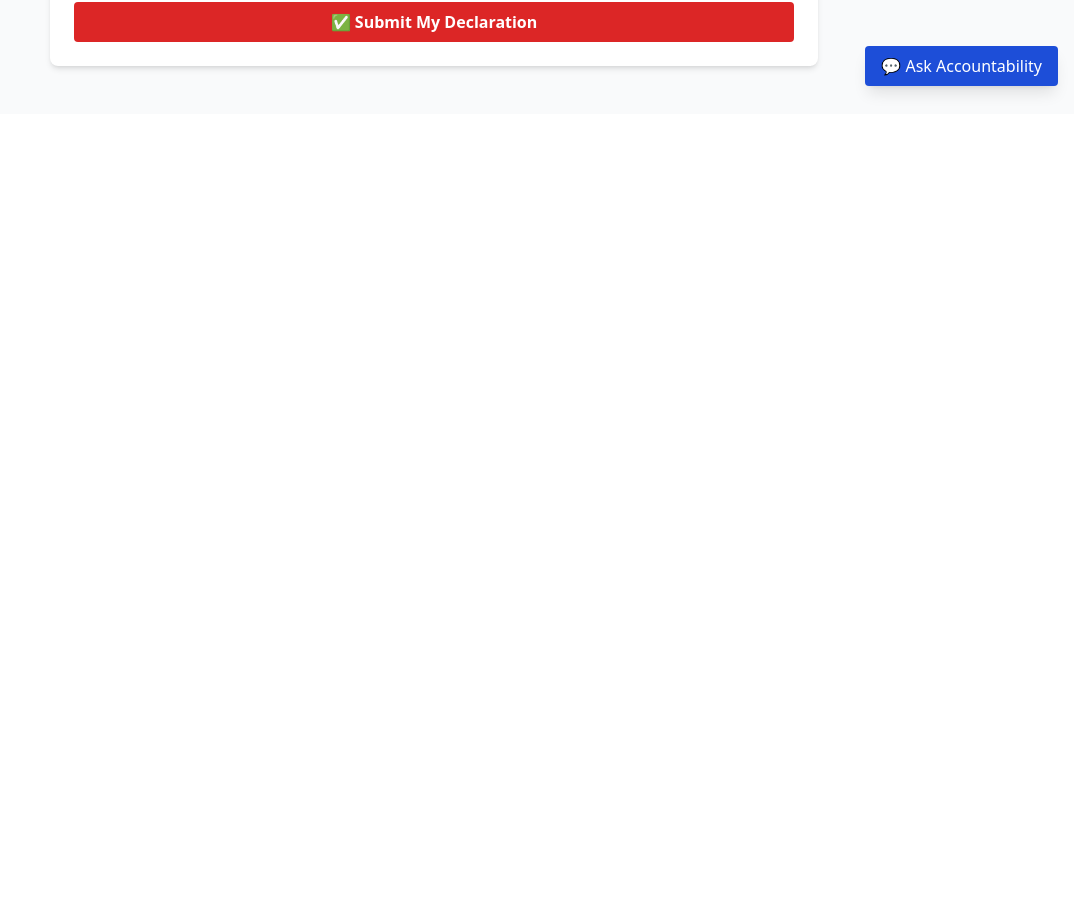
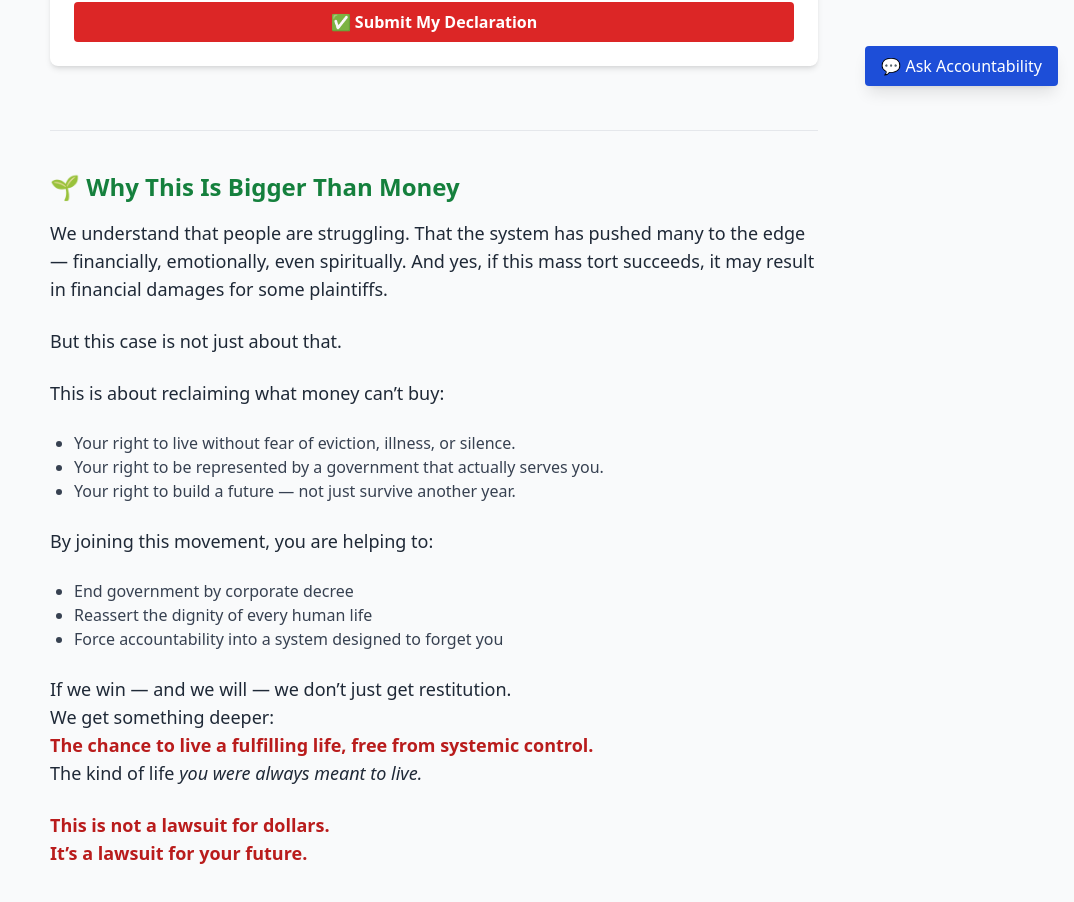
Before and after one commit to United-for-Accountability/mass-tort-platform, a Next.js app: page /cases/unauthorized-rule/declaration in a window 1280 px wide. Shown: the part 698-1600 px from the top of the page, without its empty margins (206-1280 px from the left). Before the commit the page ends 812 px from the top, so only its background shows below. Built offline with nearby package versions, Linux system fonts and the light colour scheme.

Commit message:
Update declaration.js

```diff
--- a/pages/cases/unauthorized-rule/declaration.js
+++ b/pages/cases/unauthorized-rule/declaration.js
@@ -53,6 +53,43 @@ export default function DeclarationForm() {
           </form>
 
           <p id="formMessage" className="mt-6 text-sm text-green-600 hidden">Thank you for your declaration. It has been recorded.</p>
+
+          {/* 🌱 Why This Is Bigger Than Money */}
+          <div className="mt-16 border-t pt-10">
+            <h2 className="text-2xl font-bold text-green-700 mb-4">🌱 Why This Is Bigger Than Money</h2>
+            <p className="text-gray-800 text-lg mb-6">
+              We understand that people are struggling. That the system has pushed many to the edge — financially, emotionally, even spiritually. And yes, if this mass tort succeeds, it may result in financial damages for some plaintiffs.
+            </p>
+            <p className="text-gray-800 text-lg mb-6">
+              But this case is not just about that.
+            </p>
+            <p className="text-gray-800 text-lg mb-6">
+              This is about reclaiming what money can’t buy:
+            </p>
+            <ul className="list-disc ml-6 text-gray-700 text-base mb-6">
+              <li>Your right to live without fear of eviction, illness, or silence.</li>
+              <li>Your right to be represented by a government that actually serves you.</li>
+              <li>Your right to build a future — not just survive another year.</li>
+            </ul>
+            <p className="text-gray-800 text-lg mb-6">
+              By joining this movement, you are helping to:
+            </p>
+            <ul className="list-disc ml-6 text-gray-700 text-base mb-6">
+              <li>End government by corporate decree</li>
+              <li>Reassert the dignity of every human life</li>
+              <li>Force accountability into a system designed to forget you</li>
+            </ul>
+            <p className="text-gray-800 text-lg mb-6">
+              If we win — and we will — we don’t just get restitution.<br />
+              We get something deeper:<br />
+              <strong className="text-red-700">The chance to live a fulfilling life, free from systemic control.</strong><br />
+              The kind of life <em>you were always meant to live.</em>
+            </p>
+            <p className="text-lg text-red-700 font-semibold">
+              This is not a lawsuit for dollars.<br />
+              It’s a lawsuit for your future.
+            </p>
+          </div>
         </div>
       </main>
 
```
